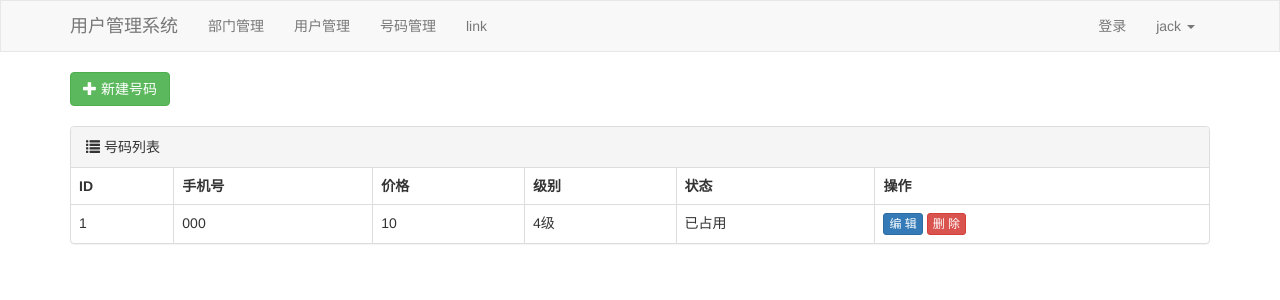
After one commit to jiangszzzzz/ERMS0831, a Django app: page /pretty/list/ in a window 1280 px wide. The commit adds this page. Shown: the top 300 px of the page. Run offline with Django 3.2, Linux system fonts and the light colour scheme; tables that the repository leaves empty hold one stand-in row (values such as "Sample post"); some libraries are stand-ins or nearby versions.

Commit message:
Prettynum

```diff
--- a/ERMS0831/urls.py
+++ b/ERMS0831/urls.py
@@ -35,5 +35,6 @@ urlpatterns = [
     # path('user/delete/', views.user_delete),
     path('user/<int:nid>/delete/', views.user_delete),
 
-
+    # 号码管理
+    path("pretty/list/", views.pretty_list),
 ]
--- a/app01/models.py
+++ b/app01/models.py
@@ -31,3 +31,15 @@ class User_info(models.Model):
     # django 代码中约束
     gender_choices = ((1, "男"), (2, "女"),)
     gender = models.SmallIntegerField(verbose_name="性别", choices=gender_choices)
+
+
+class PrettyNum(models.Model):
+    """ 手机号表 """
+    mobile = models.CharField(verbose_name="手机号", max_length=11)
+    price = models.IntegerField(verbose_name="", default=0)
+
+    level_choices = ((1, "1级"), (1, "2级"), (1, "3级"), (1, "4级"),)
+    level = models.SmallIntegerField(verbose_name="级别", choices=level_choices, default=1)
+
+    status_choices = ((1, "已占用"), (2, "已占用"))
+    status = models.SmallIntegerField(verbose_name="状态", choices=status_choices, default=1)
--- a/app01/templates/layout.html
+++ b/app01/templates/layout.html
@@ -28,6 +28,7 @@
             <ul class="nav navbar-nav">
                 <li><a href="/depart/list/">部门管理</a></li>
                 <li><a href="/user/list/">用户管理</a></li>
+                <li><a href="/pretty/list/">号码管理</a></li>
                 <li><a href="#">link</a></li>
             </ul>
             <ul class="nav navbar-nav navbar-right">
--- /dev/null
+++ b/app01/templates/pretty_list.html
@@ -0,0 +1,52 @@
+{% extends "layout.html" %}
+
+{% block content %}
+    <div style="margin-bottom: 20px">
+        <a class="btn btn-success" href="">
+            <span class="glyphicon glyphicon-plus" aria-hidden="true"></span>
+            新建号码
+        </a>
+    </div>
+
+    <div class="panel panel-default">
+        <!-- Default panel contents -->
+        <div class="panel-heading">
+            <span class="glyphicon glyphicon-list" aria-hidden="true"></span>
+            号码列表
+        </div>
+
+        <!-- Table -->
+        <table class="table table-bordered">
+            <thead>
+            <tr>
+                <th>ID</th>
+                <th>手机号</th>
+                <th>价格</th>
+                <th>级别</th>
+                <th>状态</th>
+                <th>操作</th>
+            </tr>
+            </thead>
+            <tbody>
+
+            {% for obj in queryset %}
+                <tr>
+                    <td>{{ obj.id }}</td>
+                    <td>{{ obj.mobile }}</td>
+                    <td>{{ obj.price }}</td>
+                    <td>{{ obj.get_level_display }}</td>
+                    <td>{{ obj.get_status_display }}</td>
+                    <td>
+                        <a class="btn btn-primary btn-xs" href="">编 辑</a>
+                        {#                        <a class="btn btn-danger btn-xs" href="/user/delete/?nid={{ obj.id }}">删 除</a>#}
+                        <a class="btn btn-danger btn-xs" href="">删 除</a>
+                    </td>
+                </tr>
+            {% endfor %}
+            </tbody>
+        </table>
+
+    </div>
+
+
+{% endblock %}
--- a/app01/views.py
+++ b/app01/views.py
@@ -116,3 +116,8 @@ def user_delete(request, nid):
     # nid = request.GET.get('nid')
     models.User_info.objects.filter(id=nid).delete()
     return redirect("/user/list/")
+
+
+def pretty_list(request):
+    queryset = models.PrettyNum.objects.all()
+    return render(request, "pretty_list.html", {"queryset": queryset})
```
